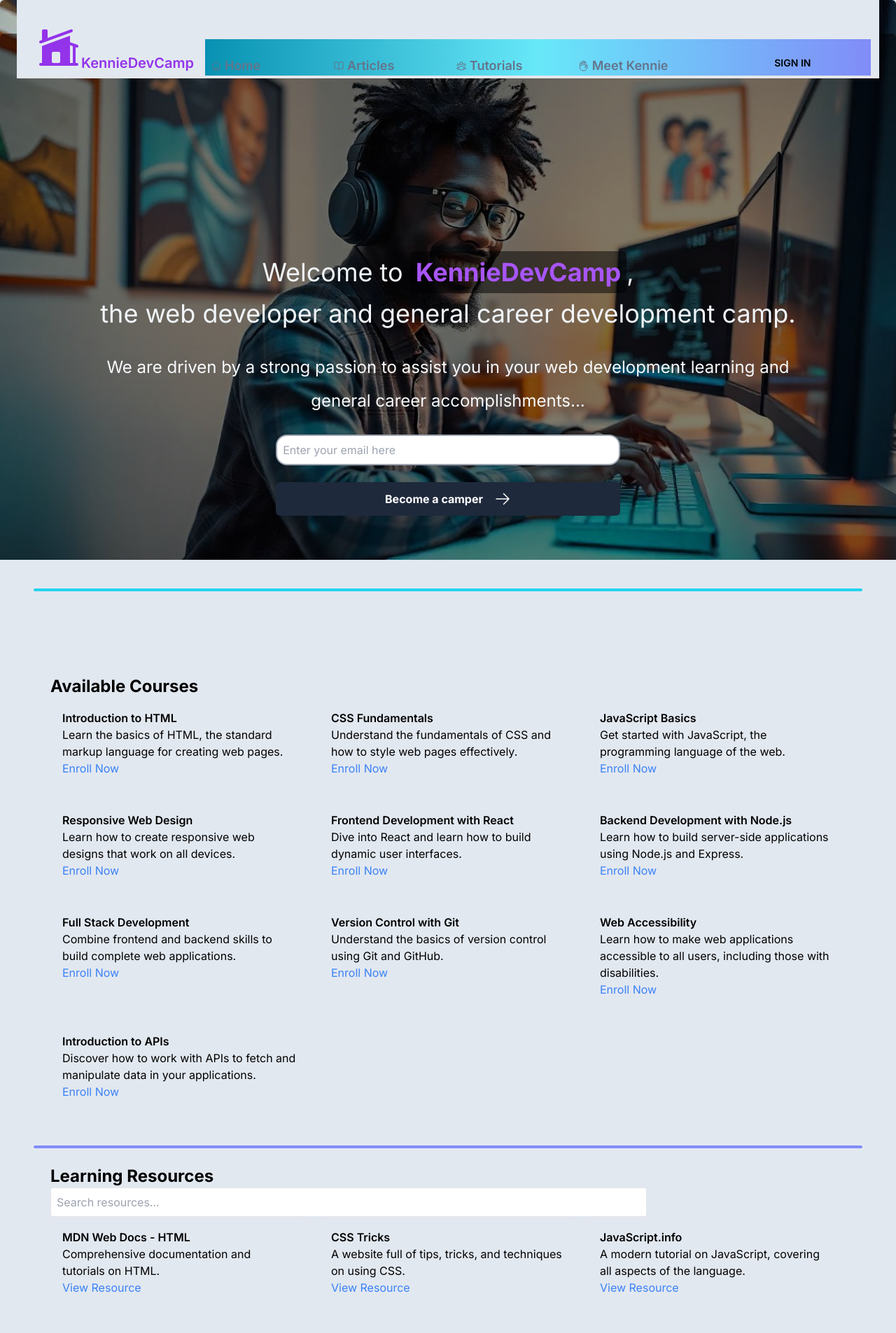
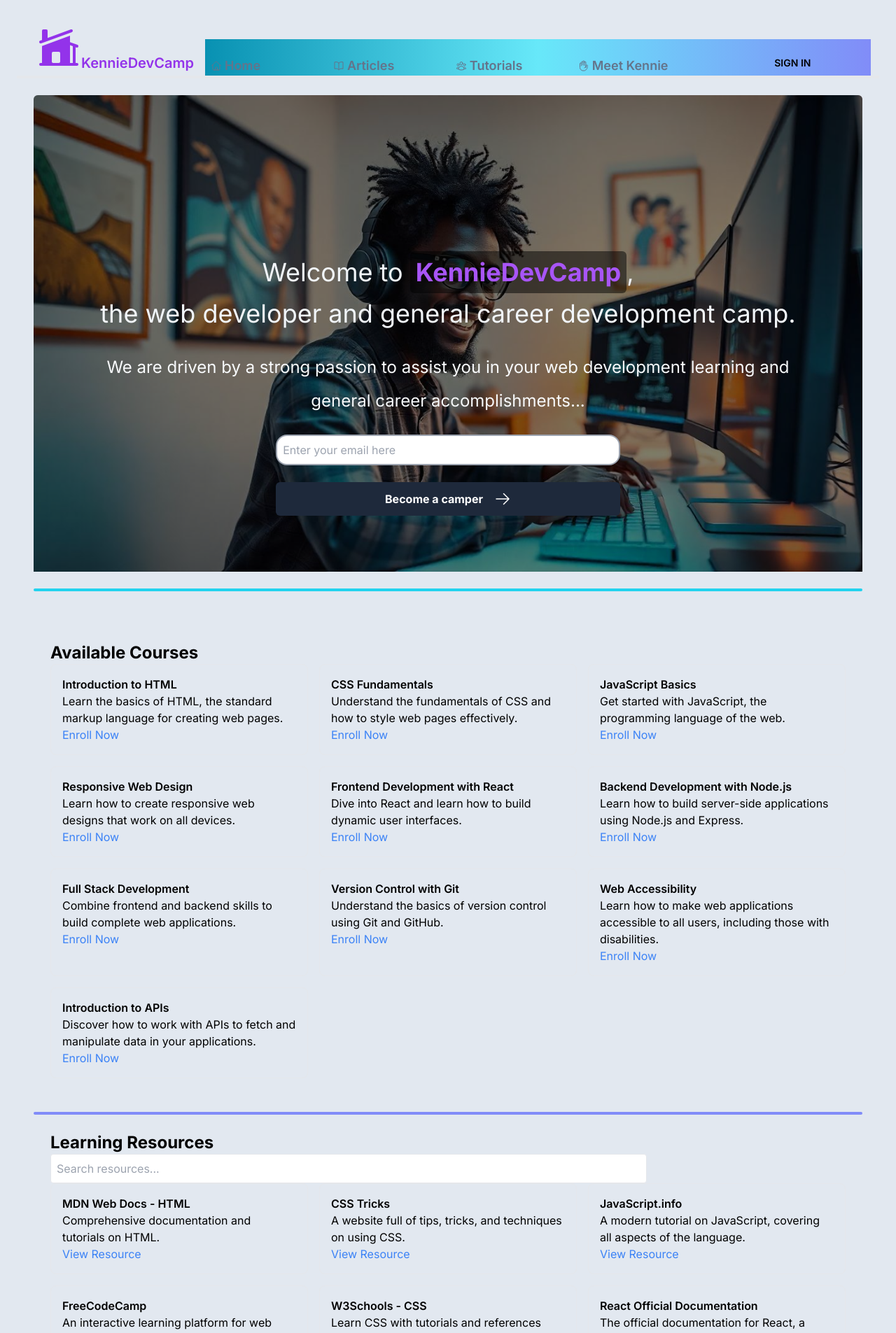
Before and after one commit to kennie-larkson/kenniedevcamp-fe, a Next.js app: page / in a window 1280 px wide. Shown: the top 1905 px of the page at 70% size. Built offline with nearby package versions, Linux system fonts and the light colour scheme; a web font is replaced by a local one.

Commit message:
restyled hero component

```diff
--- a/app/page.tsx
+++ b/app/page.tsx
@@ -49,20 +49,22 @@ export default function Page() {
       )}
       <div className="flex flex-col mt-4 md:mt-0 md:p-6 md:pt-0 ">
         <div
-          id="#home"
-          className="flex flex-col space-y-12 items-start md:items-center justify-start md:justify-center rounded-md md:rounded-none md:rounded-t-md p-6 md:p-20 "
+          id="home"
+          className="relative flex flex-col space-y-12 items-start md:items-center justify-start md:justify-center rounded-md md:rounded-none md:rounded-t-md p-6 md:p-20 "
         >
           {/* Background Image */}
+          <div className="absolut inset-0">
             <Image
               src="/rockstar_techie.jpeg"
               alt="Background"
-            fill
+              layout="fill"
+              objectFit="cover"
               priority
               className="object-cover rounded-md md:rounded-none md:rounded-t-md"
               quality={100}
             />
             <div className="absolute inset-0 bg-black/50 rounded-md md:rounded-none md:rounded-t-md"></div>
-
+          </div>
           {/* Content container with relative positioning to appear above the overlay */}
           <div className="relative z-10 flex flex-col md:space-y-6 md:items-center md:justify-center">
             <div className="flex flex-col items-center justify-center mt-56 md:mt-24">
@@ -95,7 +97,7 @@ export default function Page() {
         <div className="flex mt-6">
           <hr className="border-t-4 rounded-md border-cyan-400 font-extrabold w-full " />
         </div>
-        <section id="courses" className="p-6 mt-12 ">
+        <section id="courses" className="p-6 ">
           <h2 className="text-2xl font-bold mt-12 ">Available Courses</h2>
           <div className="grid grid-cols-1 md:grid-cols-2 lg:grid-cols-3 gap-4">
             {courses.map((course) => (
```
Lines whose indentation alone changed are shown as unchanged.
